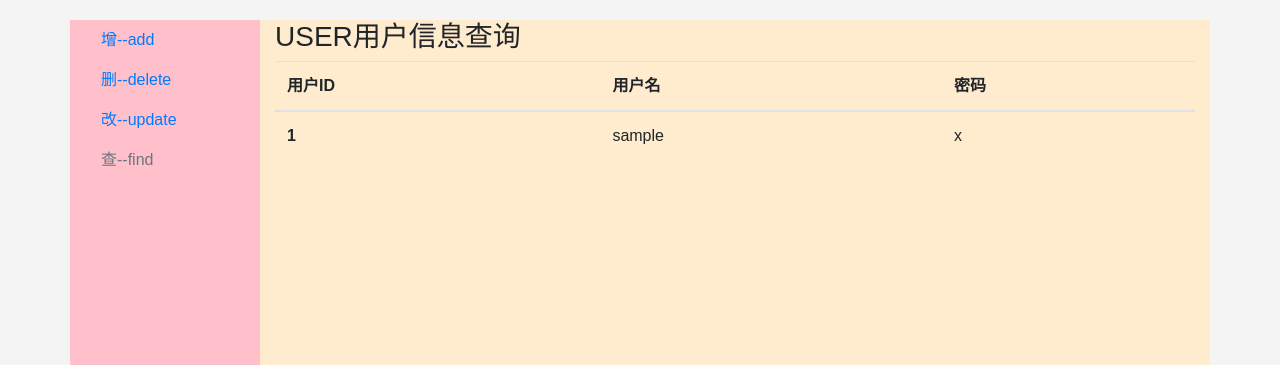
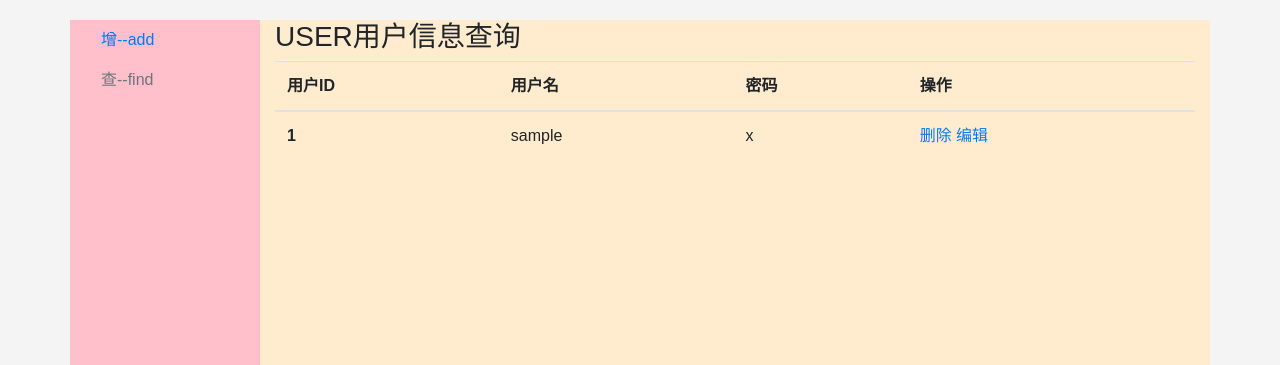
Before and after one commit to xiejunliang2021/Dj_Blog, a Django app: page /blog/user_info/ in a window 1280 px wide. Shown: the part 118-483 px from the top of the page. Run offline with Django 4.2, Linux system fonts and the light colour scheme; tables that the repository leaves empty hold one stand-in row (values such as "Sample post"); some libraries are stand-ins or nearby versions.

Commit message:
在user_info页面中添加了编辑和删除按钮，并完成了相应的视图和path以及前端页面

```diff
--- a/Blog/urls.py
+++ b/Blog/urls.py
@@ -8,8 +8,8 @@ urlpatterns = [
     path('django/', django_link, name='django'),
     path('test/', django_test_blog, name='django_test'),
     path('add/', django_test_add, name='django_add'),
-    path('del/', django_test_del, name='django_del'),
-    path('update/', django_test_update, name='django_update'),
+    path('del/<int:nid>', django_test_del, name='django_del'),
+    path('update/<int:nid>/user/', update_user, name='update_user'),
     path('find/', django_test_find, name='django_find'),
     path('user_info/', user_info, name='user_info'),
 ]
--- a/Blog/views.py
+++ b/Blog/views.py
@@ -27,29 +27,14 @@ def django_test_blog(request):
     # return render(request, 'test_blog.html', {'info': info})
 
 
-def django_test_add(request):
-    if request.method == 'GET':
-        return render(request, 'test_add.html')
-    # 在这里获取数据的时候，后面的名字要和前端传过来的名字一样，否则报错
-    username = request.POST.get('username')
-    password = request.POST.get('password')
-    # print(username, password)
-    User.objects.create(username=username, password=password)
-    return redirect('/blog/user_info/')
-
-
 def user_info(request):
     user_data = User.objects.all()
     return render(request, 'user_info.html', {'data': user_data})
 
-    # dict_data = {'data': info}
-
-    return render(request, 'test_blog.html', {'data': info})
-
 
 def django_test_add(request):
     # 当用户以GET方式访问的时候，展示给用户的是form表单，让用户来添加数据，
-    if request.method == 'GET':       # 注意这里的GET的写法，全部大写
+    if request.method == 'GET':  # 注意这里的GET的写法，全部大写
         return render(request, 'test_add.html')
 
     # 当用户添加了数据以后，点击提交以后数据会以POST的方式提交回来，我们进行接收，并进行创建
@@ -57,16 +42,25 @@ def django_test_add(request):
     password = request.POST.get('password')
     User.objects.create(username=username, password=password)
 
-    return redirect('/blog/user_info/')
+    return redirect('blog:user_info')
 
 
+def django_test_del(request, nid):
 
-def django_test_del(request):
-    return render(request, 'test_del.html')
+    User.objects.filter(id=nid).delete()
+
+    # 注意这里不能用render，应该用redirect,用redirect的时候后面不能有request
+    return redirect('blog:user_info')
 
 
-def django_test_update(request):
-    return render(request, 'test_update.html')
+def update_user(request, nid):
+    if request.method == "GET":
+        data = User.objects.filter(id=nid).first()
+        return render(request, 'update_user.html', {"data": data})
+    username = request.POST.get('username')
+    password = request.POST.get('password')
+    User.objects.filter(id=nid).update(username=username, password=password)
+    return redirect('blog:user_info')
 
 
 def django_test_find(request):
--- a/templates/test_blog.html
+++ b/templates/test_blog.html
@@ -5,12 +5,6 @@
     <ul class="nav flex-column">
           <li class="nav-item">
             <a class="nav-link active" href="{% url 'blog:django_add' %}">增--add</a>
-          </li>
-          <li class="nav-item">
-            <a class="nav-link" href="{% url 'blog:django_del' %}">删--delete</a>
-          </li>
-          <li class="nav-item">
-            <a class="nav-link" href="{% url 'blog:django_update' %}">改--update</a>
           </li>
           <li class="nav-item">
             <a class="nav-link disabled">查--find</a>
--- a/templates/test_update.html
+++ /dev/null
@@ -1,5 +0,0 @@
-{% extends 'test_blog.html' %}
-
-{% block body %}
-    <div>你需要修改的数据</div>
-{% endblock %}
--- a/templates/user_info.html
+++ b/templates/user_info.html
@@ -6,8 +6,9 @@
       <thead>
     <tr>
         <th scope="col">用户ID</th>
-      <th scope="col">用户名</th>
-      <th scope="col">密码</th>
+        <th scope="col">用户名</th>
+        <th scope="col">密码</th>
+        <th scope="col">操作</th>
     </tr>
   </thead>
     {% for dt in data %}
@@ -16,6 +17,11 @@
       <th scope="row">{{ dt.id }}</th>
       <td>{{ dt.username }}</td>
       <td>{{ dt.password }}</td>
+        <td>
+{#            <a href="/blog/del/?nid={{ dt.id }}">删除</a>#}
+            <a href="{% url 'blog:django_del' nid=dt.id %}">删除</a>
+            <a href="{% url 'blog:update_user' nid=dt.id %}">编辑</a>
+        </td>
     </tr>
 
   </tbody>
```
Also changed, not shown: templates/update_user.html (added, +16 -0 lines).
